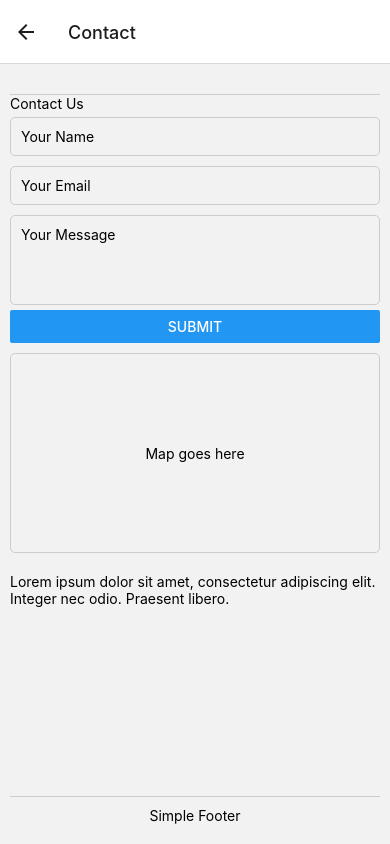
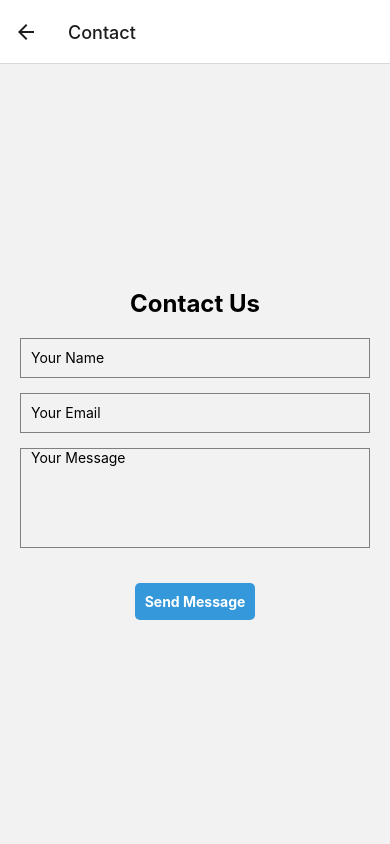
Before and after one commit to GhoAhmed/ecommerceApp, a React Native app: screen /Contact in a window 390 px wide. Built offline with nearby package versions, Linux system fonts and the light colour scheme.

Commit message:
Cart & Checkout components commit

```diff
--- a/navigation/AppNavigator.js
+++ b/navigation/AppNavigator.js
@@ -8,6 +8,7 @@ import CheckoutScreen from '../screens/CheckoutScreen';
 import ContactScreen from '../screens/ContactScreen';
 import Cart from '../screens/Cart';
 import ShopScreen from '../screens/ShopScreen';
+import ProductDetails from '../screens/ProductDetails';
 
 const Stack = createNativeStackNavigator();
 
@@ -22,6 +23,7 @@ const AppNavigator = () => {
           <Stack.Screen name="Checkout" component={CheckoutScreen} />
           <Stack.Screen name="Contact" component={ContactScreen} />
           <Stack.Screen name="Cart" component={Cart} />
+          <Stack.Screen name="ProductDetails" component={ProductDetails} />
         </Stack.Navigator>
       </CartProvider>
     </NavigationContainer>
--- a/screens/Auth.js
+++ b/screens/Auth.js
@@ -1,8 +1,7 @@
-// src/components/Auth.js
 import React, { useState, useEffect } from 'react';
-import { View, Text, TextInput, Button, TouchableOpacity, Image, Alert } from 'react-native';
+import { View, Text, TextInput, Button, TouchableOpacity, Image, Alert, StyleSheet } from 'react-native';
 import { useNavigation } from '@react-navigation/native';
-import { signin, signup } from '../services/api'; // Import the API functions
+import { signin, signup } from '../services/api';
 import AsyncStorage from '@react-native-async-storage/async-storage';
 
 const Auth = () => {
@@ -32,8 +31,8 @@ const Auth = () => {
   const handleSignin = async () => {
     try {
       const result = await signin(email, password);
-      Alert.alert('Signin Result', JSON.stringify(result));
-
+       // Check if the signin was successful
+    if (result.token) {
       // Assuming your API returns a token upon successful signin
       const { token } = result;
 
@@ -42,40 +41,57 @@ const Auth = () => {
 
       // Redirect to HomeScreen upon successful signin
       navigation.navigate('Home');
-    } catch (error) {
-      console.error('Error signing in:', error);
+    } else {
+      // Display an alert for incorrect email or password
+      Alert.alert('Signin Error', 'Invalid email or password. Please try again.');
     }
+  } catch (error) {
+    console.error('Error signing in:', error);
+    // Display a generic error message to the user
+    Alert.alert('Signin Error', 'An error occurred during signin. Please try again.');
+  }
   };
 
   const handleSignup = async () => {
     try {
       const result = await signup(name, email, password);
 
-      // Handle the result, e.g., log it
-      console.log('Signup Result:', result);
+      // Check for error response from the API
+      if (result.error) {
+        Alert.alert('Signup Error', result.error);
+        return;
+      }
+
+      // Assuming your API returns a token upon successful signup
+      const { token } = result;
+
+      // Store the authentication token in AsyncStorage
+      await AsyncStorage.setItem('authToken', token);
 
       // Redirect to HomeScreen upon successful signup
       navigation.navigate('Home');
     } catch (error) {
-      console.error('Error signing up:', error);
+      Alert.alert('Signup Error', 'An error occurred during signup. Please try again.');
     }
   };
 
   return (
-    <View style={{ flex: 1, justifyContent: 'center', alignItems: 'center' }}>
+    <View style={styles.container}>
       {/* Your Logo Here */}
-      <Image source={require('../assets/logo.png')} style={{ width: 50, height: 50, marginBottom: 20 }} />
+      <Image source={require('../assets/logo.png')} style={styles.logo} />
 
       {showSignin ? (
         // Signin Form
-        <View style={{ marginTop: 20, width: '80%' }}>
-          <Text>Sign In</Text>
+        <View style={styles.formContainer}>
+          <Text style={styles.heading}>Sign In</Text>
           <TextInput
+            style={styles.input}
             placeholder="Email"
             value={email}
             onChangeText={(text) => setEmail(text)}
           />
           <TextInput
+            style={styles.input}
             placeholder="Password"
             secureTextEntry
             value={password}
@@ -83,24 +99,27 @@ const Auth = () => {
           />
           <Button title="Sign In" onPress={handleSignin} />
           <TouchableOpacity onPress={() => setShowSignin(false)}>
-            <Text style={{ marginTop: 20, color: 'blue' }}>Don't have an account? Sign Up</Text>
+            <Text style={styles.linkText}>Don't have an account? Sign Up</Text>
           </TouchableOpacity>
         </View>
       ) : (
         // Signup Form
-        <View style={{ marginTop: 20, width: '80%' }}>
-          <Text>Sign Up</Text>
+        <View style={styles.formContainer}>
+          <Text style={styles.heading}>Sign Up</Text>
           <TextInput
+            style={styles.input}
             placeholder="Name"
             value={name}
             onChangeText={(text) => setName(text)}
           />
           <TextInput
+            style={styles.input}
             placeholder="Email"
             value={email}
             onChangeText={(text) => setEmail(text)}
           />
           <TextInput
+            style={styles.input}
             placeholder="Password"
             secureTextEntry
             value={password}
@@ -108,7 +127,7 @@ const Auth = () => {
           />
           <Button title="Sign Up" onPress={handleSignup} />
           <TouchableOpacity onPress={() => setShowSignin(true)}>
-            <Text style={{ marginTop: 20, color: 'blue' }}>Already have an account? Sign In</Text>
+            <Text style={styles.linkText}>Already have an account? Sign In</Text>
           </TouchableOpacity>
         </View>
       )}
@@ -116,4 +135,37 @@ const Auth = () => {
   );
 };
 
+const styles = StyleSheet.create({
+  container: {
+    flex: 1,
+    justifyContent: 'center',
+    alignItems: 'center',
+  },
+  logo: {
+    width: 50,
+    height: 50,
+    marginBottom: 20,
+  },
+  formContainer: {
+    marginTop: 20,
+    width: '80%',
+  },
+  heading: {
+    fontSize: 20,
+    fontWeight: 'bold',
+    marginBottom: 10,
+  },
+  input: {
+    height: 40,
+    borderColor: 'gray',
+    borderWidth: 1,
+    marginBottom: 10,
+    paddingLeft: 10,
+  },
+  linkText: {
+    marginTop: 20,
+    color: 'blue',
+  },
+});
+
 export default Auth;
--- a/screens/CheckoutScreen.js
+++ b/screens/CheckoutScreen.js
@@ -1,13 +1,100 @@
-// ShopScreen.js
+// screens/CheckoutScreen.js
 import React from 'react';
-import { View, Text } from 'react-native';
+import { View, Text, FlatList, TouchableOpacity, StyleSheet, Image } from 'react-native';
+import { useCart } from '../context/CartContext';
 
 const CheckoutScreen = () => {
+  const { state } = useCart();
+
+  const renderItem = ({ item }) => (
+    <View style={styles.productItem}>
+      <Image
+      style={styles.productImage}
+      source={{ uri: item.image }}
+      />
+      <Text style={styles.productName}>{item.name}</Text>
+      <Text style={styles.productPrice}>Price: ${item.price}</Text>
+      <Text style={styles.productQuantity}>
+        Quantity: {item.quantity}
+      </Text>
+    </View>
+  );
+
+
+
+  const calculateTotal = () => {
+    return state.items.reduce((total, item) => total + item.price * item.quantity, 0).toFixed(2);
+  };
+  console.log(state.items);
   return (
-    <View>
-      <Text>Checkout Screen</Text>
+    <View style={styles.container}>
+      <FlatList
+        data={state.items}
+        keyExtractor={(item) => (item.id ? item.id.toString() : Math.random().toString())}
+        renderItem={renderItem}
+      />
+      <View style={styles.totalContainer}>
+        <Text style={styles.totalText}>Total: ${calculateTotal()}</Text>
+        <TouchableOpacity style={styles.proceedButton}>
+          <Text style={styles.proceedButtonText}>Proceed to Checkout</Text>
+        </TouchableOpacity>
+      </View>
     </View>
   );
 };
 
+const styles = StyleSheet.create({
+  container: {
+    flex: 1,
+    padding: 10,
+  },
+  productItem: {
+    borderWidth: 1,
+    borderColor: '#ccc',
+    borderRadius: 8,
+    padding: 10,
+    marginVertical: 5,
+  },
+  productName: {
+    fontSize: 16,
+    fontWeight: 'bold',
+  },
+  productPrice: {
+    fontSize: 14,
+    color: 'green',
+  },
+  productQuantity: {
+    fontSize: 14,
+    color: 'blue',
+  },
+  totalContainer: {
+    borderTopWidth: 1,
+    borderTopColor: '#ccc',
+    paddingTop: 10,
+    marginTop: 10,
+    alignItems: 'flex-end',
+  },
+  totalText: {
+    fontSize: 18,
+    fontWeight: 'bold',
+  },
+  proceedButton: {
+    backgroundColor: '#3498db',
+    padding: 10,
+    borderRadius: 5,
+    marginTop: 10,
+  },
+  proceedButtonText: {
+    color: '#fff',
+    textAlign: 'center',
+    fontWeight: 'bold',
+  },
+  productImage: {
+    width: 100,
+    height: 100,
+    resizeMode: 'cover',
+    marginBottom: 5,
+  },
+});
+
 export default CheckoutScreen;
--- a/screens/ContactScreen.js
+++ b/screens/ContactScreen.js
@@ -1,43 +1,59 @@
-// screens/ContactScreen.js
-import React from 'react';
-import { View, Text, TextInput, Button, StyleSheet } from 'react-native';
+import React, { useState } from 'react';
+import { View, Text, TextInput, TouchableOpacity, StyleSheet, Alert } from 'react-native';
 
 const ContactScreen = () => {
+  const [name, setName] = useState('');
+  const [email, setEmail] = useState('');
+  const [message, setMessage] = useState('');
+
+  const handleSendMessage = () => {
+    if (!name || !email || !message) {
+      Alert.alert('Error', 'Please fill in all fields');
+      return;
+    }
+
+    // Assuming you have a function to send the message to the server
+    // Replace the following line with your API call or message handling logic
+    sendMessageToServer({ name, email, message });
+
+    // Optionally, you can clear the form fields after sending the message
+    setName('');
+    setEmail('');
+    setMessage();
+
+    Alert.alert('Success', 'Message sent successfully!');
+  };
+
   return (
     <View style={styles.container}>
-      {/* Navigation Bar */}
-      <View style={styles.navBar}>
-        {/* Navigation buttons go here */}
-        {/* ... */}
-      </View>
+      <Text style={styles.heading}>Contact Us</Text>
 
-      {/* Content */}
-      <View style={styles.content}>
-        <Text>Contact Us</Text>
+      <TextInput
+        style={styles.input}
+        placeholder="Your Name"
+        value={name}
+        onChangeText={(text) => setName(text)}
+      />
 
-        {/* Contact Form */}
-        <TextInput placeholder="Your Name" style={styles.input} />
-        <TextInput placeholder="Your Email" style={styles.input} />
-        <TextInput placeholder="Your Message" multiline numberOfLines={4} style={styles.input} />
+      <TextInput
+        style={styles.input}
+        placeholder="Your Email"
+        value={email}
+        onChangeText={(text) => setEmail(text)}
+        keyboardType="email-address"
+      />
 
-        <Button title="Submit" onPress={() => alert('Form submitted!')} />
+      <TextInput
+        style={[styles.input, styles.messageInput]}
+        placeholder="Your Message"
+        value={message}
+        onChangeText={(text) => setMessage(text)}
+        multiline
+      />
 
-        {/* Map */}
-        <View style={styles.mapContainer}>
-          {/* Add your map component here */}
-          <Text>Map goes here</Text>
-        </View>
-
-        {/* Additional Description */}
-        <Text style={styles.description}>
-          Lorem ipsum dolor sit amet, consectetur adipiscing elit. Integer nec odio. Praesent libero.
-        </Text>
-      </View>
-
-      {/* Footer */}
-      <View style={styles.footer}>
-        <Text>Simple Footer</Text>
-      </View>
+      <TouchableOpacity style={styles.sendButton} onPress={handleSendMessage}>
+        <Text style={styles.sendButtonText}>Send Message</Text>
+      </TouchableOpacity>
     </View>
   );
 };
@@ -45,43 +61,36 @@ const ContactScreen = () => {
 const styles = StyleSheet.create({
   container: {
     flex: 1,
-    padding: 10,
+    padding: 20,
+    alignItems: 'center',
+    justifyContent: 'center',
   },
-  navBar: {
-    flexDirection: 'row',
-    justifyContent: 'space-around',
-    paddingVertical: 10,
-    borderBottomWidth: 1,
-    borderBottomColor: '#ccc',
-  },
-  content: {
-    flex: 1,
+  heading: {
+    fontSize: 24,
+    fontWeight: 'bold',
+    marginBottom: 20,
   },
   input: {
+    width: '100%',
+    height: 40,
+    borderColor: 'gray',
     borderWidth: 1,
-    borderColor: '#ccc',
+    marginBottom: 15,
+    paddingLeft: 10,
+  },
+  messageInput: {
+    height: 100,
+  },
+  sendButton: {
+    backgroundColor: '#3498db',
+    padding: 10,
     borderRadius: 5,
-    marginVertical: 5,
-    padding: 10,
+    marginTop: 20,
   },
-  mapContainer: {
-    height: 200, // Adjust the height based on your design
-    borderWidth: 1,
-    borderColor: '#ccc',
-    borderRadius: 5,
-    marginVertical: 10,
-    justifyContent: 'center',
-    alignItems: 'center',
-  },
-  description: {
-    marginVertical: 10,
-  },
-  footer: {
-    justifyContent: 'center',
-    alignItems: 'center',
-    padding: 10,
-    borderTopWidth: 1,
-    borderTopColor: '#ccc',
+  sendButtonText: {
+    color: '#fff',
+    textAlign: 'center',
+    fontWeight: 'bold',
   },
 });
 
--- a/screens/HomeScreen.js
+++ b/screens/HomeScreen.js
@@ -15,7 +15,7 @@ const HomeScreen = () => {
 
       {/* Footer */}
       <View style={styles.footer}>
-        <Text>Simple Footer</Text>
+        <Text>Welcome to my store</Text>
       </View>
     </View>
   );
--- /dev/null
+++ b/screens/ProductDetails.js
@@ -0,0 +1,74 @@
+// screens/ProductDetailsScreen.js
+import React from 'react';
+import { View, Text, StyleSheet, Image, TouchableOpacity } from 'react-native';
+import { useRoute } from '@react-navigation/native';
+import { useCart } from '../context/CartContext';
+
+const ProductDetailsScreen = () => {
+  const route = useRoute();
+  const { product } = route.params;
+  const { dispatch } = useCart();
+
+  // Function to handle adding the product to the cart
+  const handleAddToCart = (item) => {
+    console.log('Adding to cart...', item);
+    dispatch({
+      type: 'ADD_TO_CART',
+      item: {
+        id: item.id,
+        name: item.name,
+        price: item.price,
+        image : item.image,
+      },
+    });
+  };
+
+  return (
+    <View style={styles.container}>
+      <Image style={styles.productImage} source={{ uri: product.image }} />
+      <Text style={styles.productName}>{product.name}</Text>
+      <Text style={styles.productPrice}>${product.price}</Text>
+      <Text style={styles.productInventory}>Inventory: {product.inventory}</Text>
+      {/* Add more product details as needed */}
+      <TouchableOpacity style={styles.addToCartButton} onPress={handleAddToCart}>
+        <Text>Add to Cart</Text>
+      </TouchableOpacity>
+    </View>
+  );
+};
+
+const styles = StyleSheet.create({
+  container: {
+    flex: 1,
+    alignItems: 'center',
+    justifyContent: 'center',
+  },
+  productImage: {
+    width: 200,
+    height: 200,
+    resizeMode: 'cover',
+    marginBottom: 10,
+  },
+  productName: {
+    fontSize: 20,
+    fontWeight: 'bold',
+    marginBottom: 5,
+  },
+  productPrice: {
+    fontSize: 16,
+    color: 'green',
+    marginBottom: 5,
+  },
+  productInventory: {
+    fontSize: 16,
+    color: 'blue',
+    marginBottom: 10,
+  },
+  addToCartButton: {
+    backgroundColor: '#3498db',
+    padding: 10,
+    borderRadius: 5,
+  },
+});
+
+export default ProductDetailsScreen;
--- a/screens/ProductScreen.js
+++ b/screens/ProductScreen.js
@@ -1,12 +1,15 @@
 // screens/ProductScreen.js
 import React, { useEffect, useState } from 'react';
-import { View, Text, FlatList, TouchableOpacity, StyleSheet } from 'react-native';
+import { View, Text, FlatList, TouchableOpacity, StyleSheet, Image } from 'react-native';
 import { getProducts } from '../services/api'; // Import the API functions
 import { useCart } from '../context/CartContext';
+import { useNavigation } from '@react-navigation/native';
 
 const ProductScreen = () => {
   const [products, setProducts] = useState([]);
   const { dispatch } = useCart();
+
+  const navigation = useNavigation();
 
   useEffect(() => {
     // Fetch products from the API
@@ -19,17 +22,32 @@ const ProductScreen = () => {
 
   const numColumns = 4; // Number of products in a row
 
-  const handleAddToCart = () => {
-    console.log('Adding to cart...');
-    dispatch({ type: 'INCREMENT' });
+  const handleAddToCart = (item) => {
+    console.log('Adding to cart...', item);
+    dispatch({
+      type: 'ADD_TO_CART',
+      item: {
+        id: item.id,
+        name: item.name,
+        price: item.price,
+        image : item.image,
+      },
+    });
+  };
+
+  const handleProductPress = (item) => {
+    // Navigate to ProductDetails screen with the selected product
+    navigation.navigate('ProductDetails', { product: item });
   };
 
 
+
   const renderItem = ({ item }) => (
-    <TouchableOpacity style={styles.productCard}>
+    <TouchableOpacity style={styles.productCard}  onPress={() => handleProductPress(item)}>
+      <Image source={{ uri: item.image }} style={styles.productImage}/>
       <Text style={styles.productName}>{item.name}</Text>
-      <Text style={styles.productPrice}>{item.price}</Text>
-      <TouchableOpacity style={styles.addToCartButton} onPress={handleAddToCart}>
+      <Text style={styles.productPrice}>${item.price}</Text>
+      <TouchableOpacity style={styles.addToCartButton} onPress={() => handleAddToCart(item)}>
         <Text>Add to Cart</Text>
       </TouchableOpacity>
     </TouchableOpacity>
@@ -68,6 +86,11 @@ const styles = StyleSheet.create({
     margin: 5,
     width: '100%', // Adjust the width based on your design
   },
+  productImage: {
+    width: 100, // Adjust the width and height based on your design
+    height: 100,
+    marginBottom: 5,
+  },
   productName: {
     fontSize: 16,
     fontWeight: 'bold',
```
Also changed, not shown: context/CartContext.js (+32 -4 lines).
